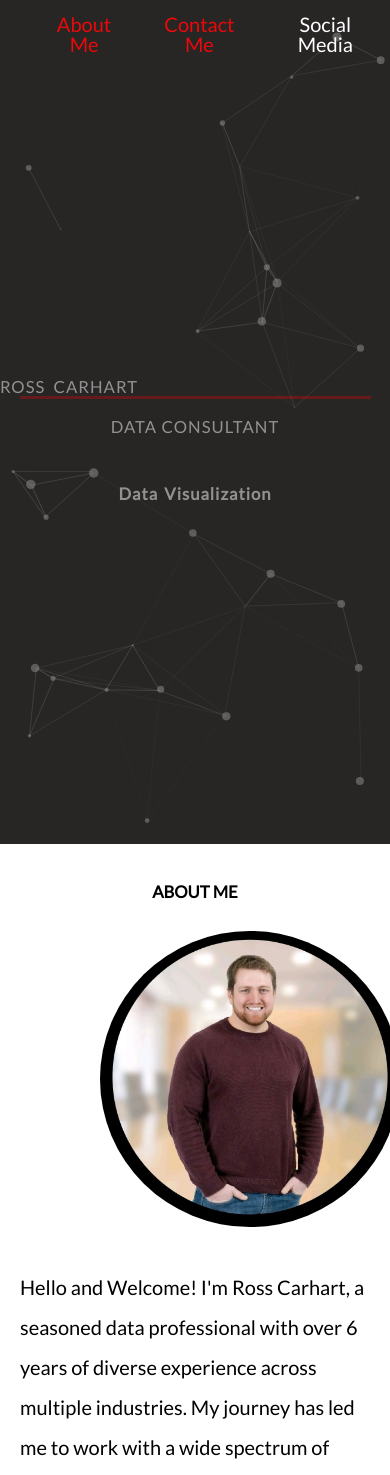
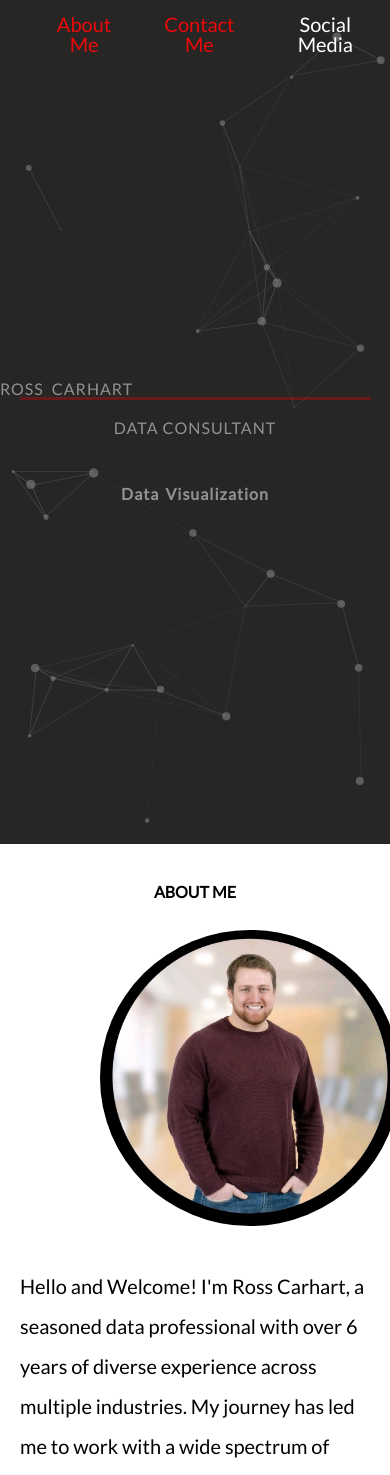
Before and after one commit to rcarhart/rcarhart.github.io, a PHP site: page / in a window 390 px wide. Shown: the top 1475 px of the page. Run offline with PHP 8.4, Linux system fonts and the light colour scheme; style sheets or scripts are compiled from the project's sources.

Commit message:
responsiveness

```diff
--- a/index.html
+++ b/index.html
@@ -5,7 +5,7 @@
 <head>
     <title>Ross Carhart Portfolio</title>
     <meta charset="UTF-8">
-    <meta name="viewport" content="initial-scale=1.0">
+    <meta name="viewport" content="width-device-width, initial-scale=1.0">
     <link href="https://fonts.googleapis.com/css?family=Lato" rel="stylesheet">
     <link href="/vendors/fonts/fontawesome-free-6.5.1-web/css/fontawesome.min.css" rel="stylesheet">
     <link href="/vendors/fonts/fontawesome-free-6.5.1-web/css/brands.min.css" rel="stylesheet">
--- a/resources/css/style.css
+++ b/resources/css/style.css
@@ -542,7 +542,7 @@ footer {
 /* ----------------------------------------------- */
 @media only screen and (max-width: 768px) {
     h1, h2, h3, h4, h5, h6 {
-        font-size: smaller; /* Adjust font size */
+        font-size: medium; /* Adjust font size */
     }
 
     .navbar li {
```
